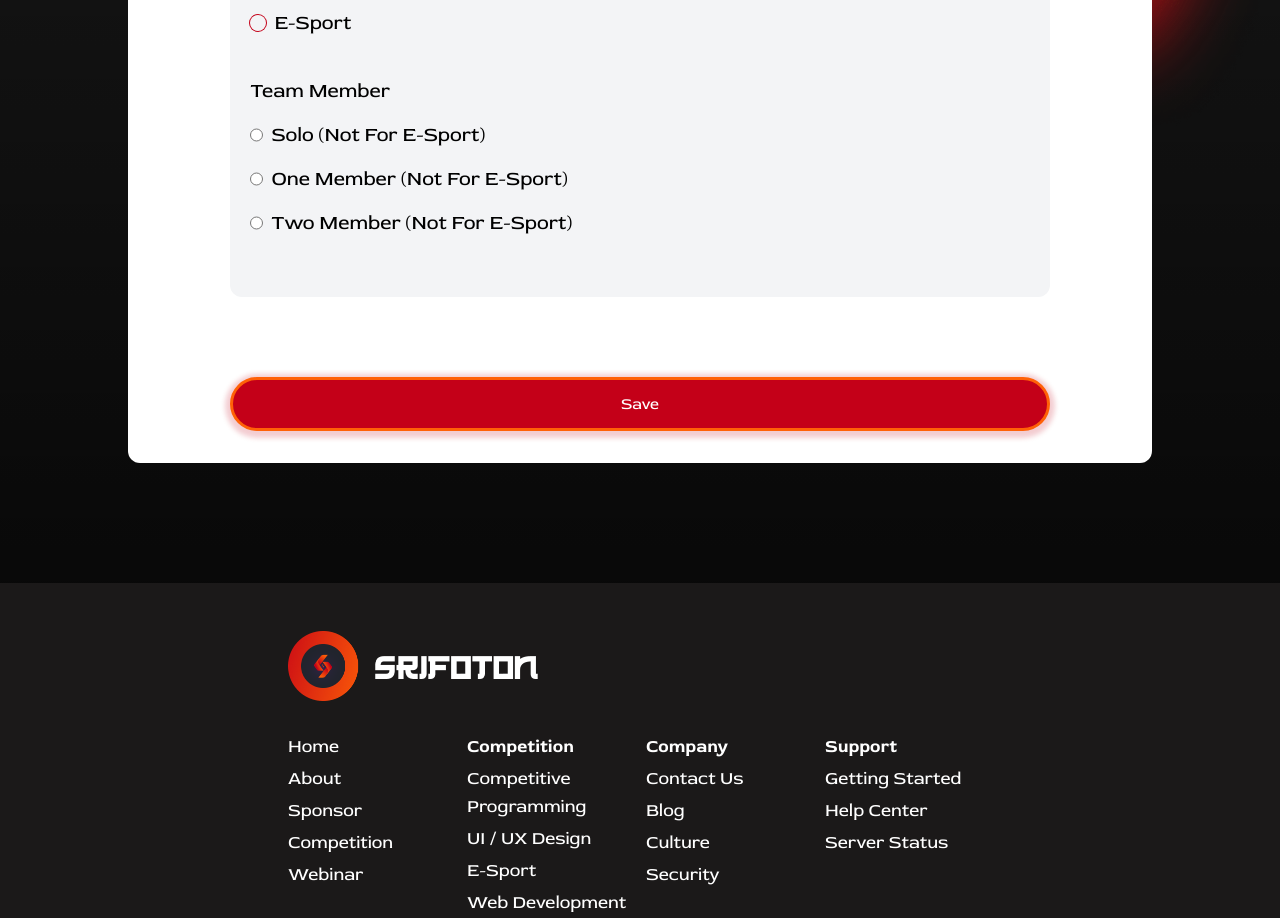
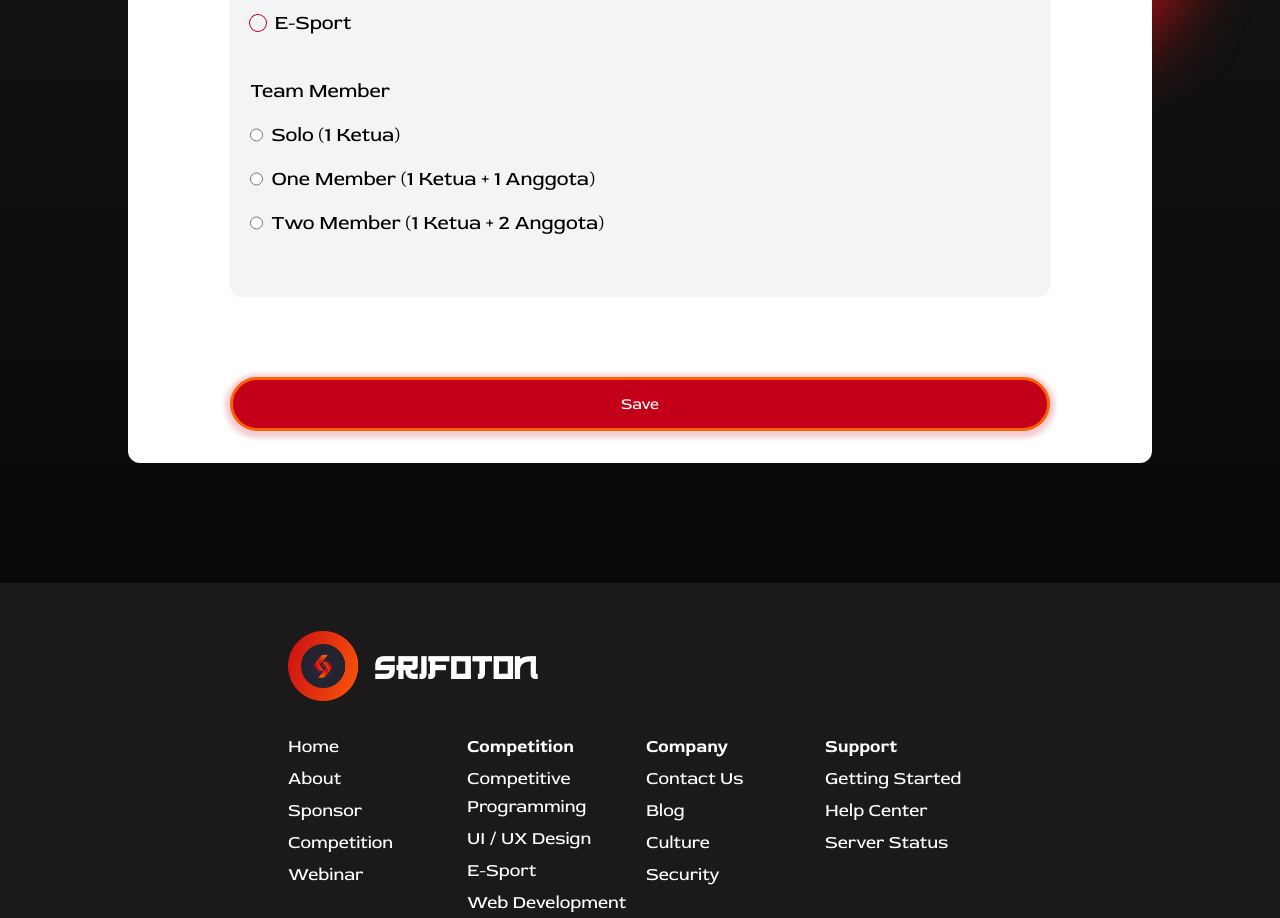
Before and after one commit to HMIF-UNSRI/srifoton-fe, a React (Create React App) app: page /form-register in a window 1280 px wide. Shown: the part 1020-1938 px from the top of the page. Built offline with nearby package versions, Linux system fonts and the light colour scheme; sample sign-in values are in the browser's storage.

Commit message:
Merge changes from Azie
Signed-off-by: Irvan Malik <irvanmalik48@gmail.com>

```diff
--- a/src/Pages/FormRegister/FormRegister.jsx
+++ b/src/Pages/FormRegister/FormRegister.jsx
@@ -49,7 +49,7 @@ const FormRegister = () => {
         `${baseUrl}/teams`,
         {
           competition: competition_name,
-          team_name: encodeURIComponent(data.team_name),
+          team_name: data.team_name,
           id_payment: data.id_payment,
           member_1:
             teamMember > 0
@@ -252,9 +252,9 @@ const FormRegister = () => {
                   },
                 })}
               />
-              {errors.email && errors.email.message && (
+              {errors.team_name && errors.team_name.message && (
                 <p className="text-white bg-red-600 px-2 py-1 rounded-lg text-xs md:text-lg">
-                  {errors.email.message}
+                  {errors.team_name.message}
                 </p>
               )}
             </div>
@@ -412,7 +412,7 @@ const FormRegister = () => {
                     value={4}
                   />
                   <label htmlFor="team-5" className="text-xl">
-                    Four Member (E-Sport Only)
+                    Four Member (1 Ketua + 4 Anggota)
                   </label>
                 </div>
                 <div className="flex gap-2">
@@ -423,7 +423,7 @@ const FormRegister = () => {
                     value={5}
                   />
                   <label htmlFor="team-6" className="text-xl">
-                    Four Member + Substitute Member (E-Sport Only)
+                    Four Member + Substitute Member (1 Ketua + 4 Anggota + 1 Cadangan)
                   </label>
                 </div>
                 </>) : (
@@ -436,7 +436,7 @@ const FormRegister = () => {
                     value={0}
                   />
                   <label htmlFor="team-1" className="text-xl">
-                    Solo (Not For E-Sport)
+                    Solo (1 Ketua)
                   </label>
                 </div>
                 <div className="flex gap-2">
@@ -447,7 +447,7 @@ const FormRegister = () => {
                     value={1}
                   />
                   <label htmlFor="team-2" className="text-xl">
-                    One Member (Not For E-Sport)
+                    One Member (1 Ketua + 1 Anggota)
                   </label>
                 </div>
                 <div className="flex gap-2">
@@ -458,7 +458,7 @@ const FormRegister = () => {
                     value={2}
                   />
                   <label htmlFor="team-3" className="text-xl">
-                    Two Member (Not For E-Sport)
+                    Two Member (1 Ketua + 2 Anggota)
                   </label>
                 </div>
                   </>
```
